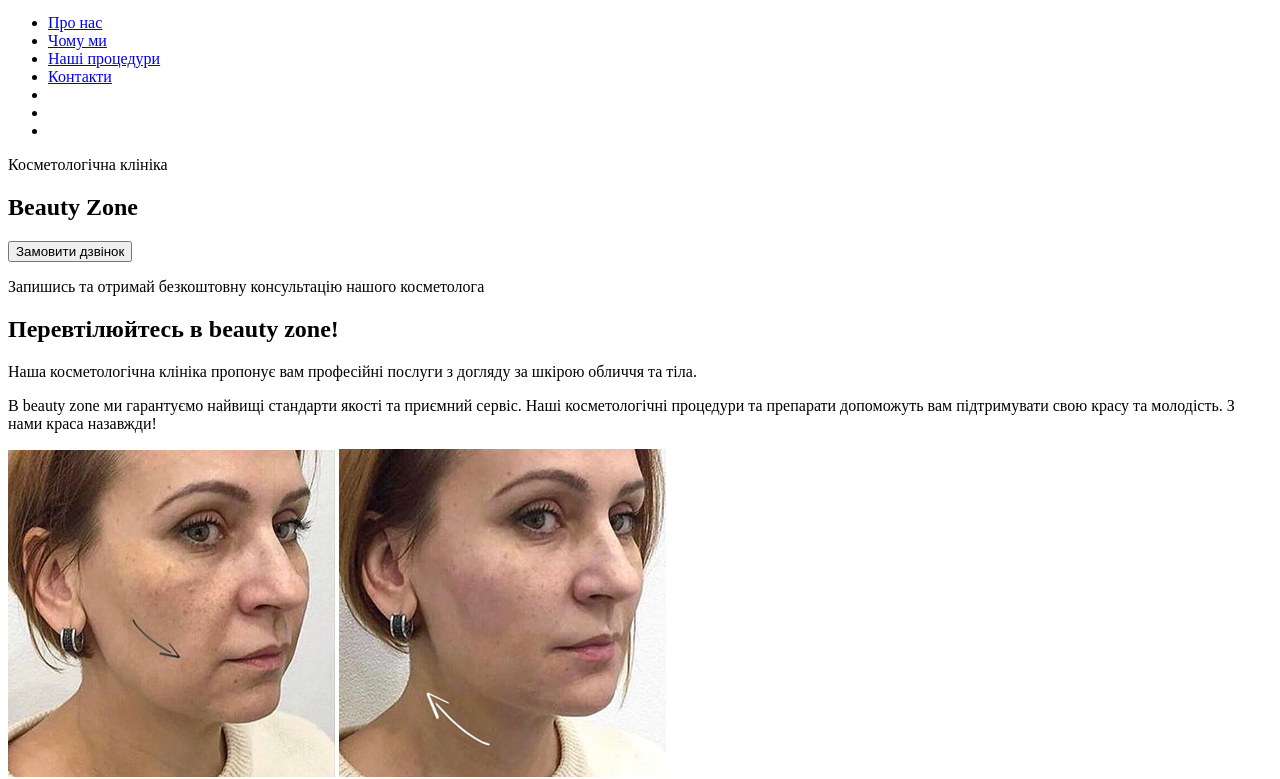
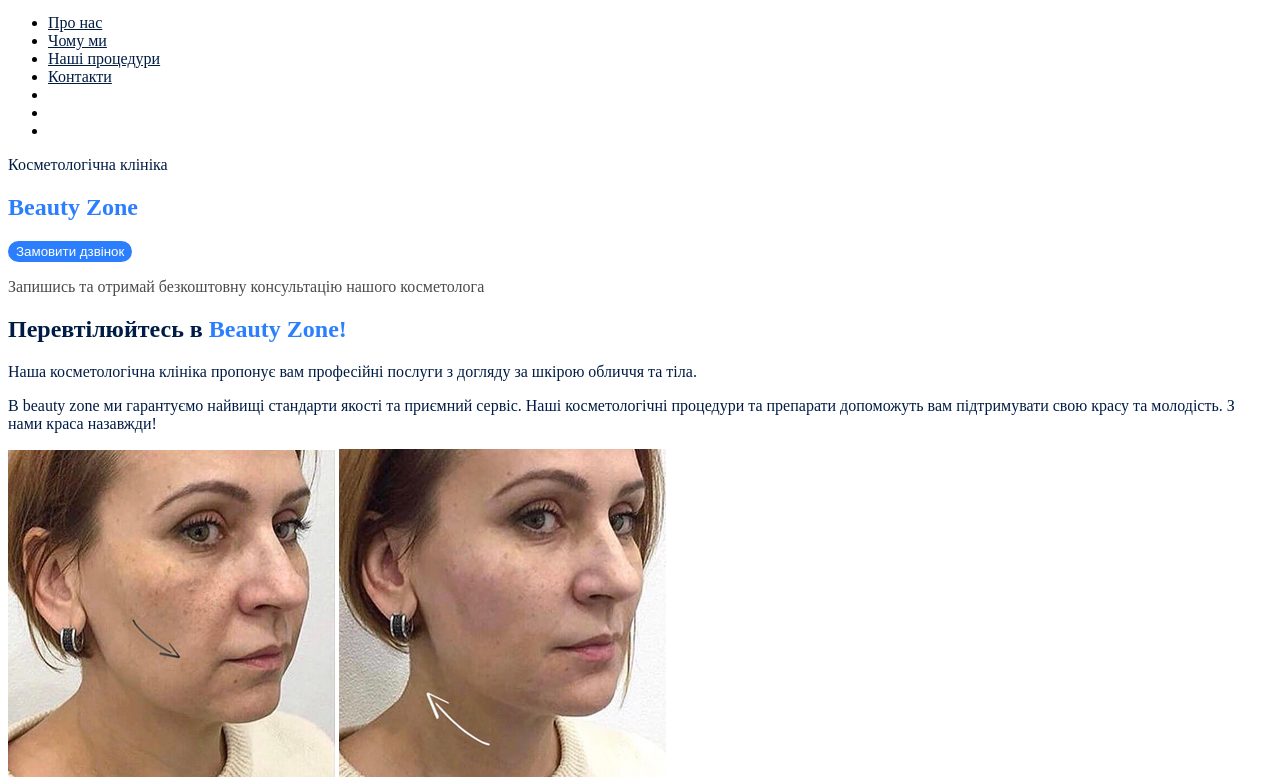
Before and after one commit to Vadhouse/genius-homework-1, a plain HTML site: page index.html in a window 1280 px wide. Shown: the part 51-830 px from the top of the page. Drawn offline with Linux system fonts and the light colour scheme.

Commit message:
add updates

```diff
--- /dev/null
+++ b/CSS/styles.css
@@ -0,0 +1,51 @@
+:root {
+  --color-brand-ligt: #2b7fff;
+  --color-brand-dark: #011c44;
+}
+
+/* Base */
+.button {
+  color: #ffffff;
+  background: var(--color-brand-ligt);
+  border: 2px solid var(--color-brand-ligt);
+  border-radius: 32px;
+  cursor: pointer;
+}
+
+/* Button */
+.button:focus {
+  color: #000000;
+  background-color: transparent;
+  border: 2px solid var(--color-brand-ligt);
+}
+
+/* Link */
+.link {
+  color: var(--color-brand-dark);
+}
+
+.link:hover {
+  color: var(--color-brand-ligt);
+}
+
+/* Hero section */
+.hero-title {
+  color: var(--color-brand-ligt);
+}
+
+/* Main Light blue color */
+.section-title {
+  color: var(--color-brand-ligt);
+}
+
+.section-title .accent {
+  color: var(--color-brand-dark);
+}
+
+.section-gray .accent {
+  color: #4a4a4a;
+}
+
+.section-black .accent {
+  color: #000000;
+}
--- a/index.html
+++ b/index.html
@@ -3,19 +3,20 @@
   <head>
     <meta charset="UTF-8" />
     <meta name="viewport" content="width=device-width, initial-scale=1.0" />
-    <title>Document</title>
+    <title>Beauty Zone</title>
+    <link rel="stylesheet" href="./CSS/styles.css" />
   </head>
   <body>
     <header>
       <nav>
-        <a href="#">
+        <a href="/">
           <img src="./Images/logo.svg" alt="Логотип зона краси" />
         </a>
         <ul>
-          <li><a href="#">Про нас</a></li>
-          <li><a href="#">Чому ми</a></li>
-          <li><a href="#">Наші процедури</a></li>
-          <li><a href="#">Контакти</a></li>
+          <li><a class="link" href="#About us-section">Про нас</a></li>
+          <li><a class="link" href="#Why we are-section">Чому ми</a></li>
+          <li><a class="link" href="#Our treatment-section">Наші процедури</a></li>
+          <li><a class="link" href="#Contacts-section">Контакти</a></li>
           <li>
             <a href="#">
               <!-- Call -->
@@ -32,31 +33,35 @@
             </a>
           </li>
         </ul>
-        <p>Косметологічна клініка</p>
       </nav>
     </header>
     <main>
       <section>
-        <h1 lang="en">Beauty Zone</h1>
-        <button type="submit">Замовити дзвінок</button>
-        <p>Запишись та отримай безкоштовну консультацію нашого косметолога</p>
+        <p class="section-title"><span class="accent">Косметологічна клініка</span></p>
+        <h1 class="hero-title" lang="en">Beauty Zone</h1>
+        <button class="button" type="submit">Замовити дзвінок</button>
+        <p class="section-gray">
+          <span class="accent">Запишись та отримай безкоштовну консультацію нашого косметолога</span>
+        </p>
       </section>
-      <section>
-        <h2 lang="en">Перевтілюйтесь в beauty zone!</h2>
-        <p>
-          Наша косметологічна клініка пропонує вам професійні послуги з догляду за шкірою обличчя та
-          тіла.
+      <section id="About us-section">
+        <h2 class="section-title" lang="en"><span class="accent">Перевтілюйтесь в</span> Beauty Zone!</h2>
+        <p class="section-title">
+          <span class="accent"
+            >Наша косметологічна клініка пропонує вам професійні послуги з догляду за шкірою обличчя та тіла.</span
+          >
         </p>
-        <p lang="en">
-          B beauty zone ми гарантуємо найвищі стандарти якості та приємний сервіс. Наші
-          косметологічні процедури та препарати допоможуть вам підтримувати свою красу та молодість.
-          З нами краса назавжди!
+        <p class="section-title" lang="en">
+          <span class="accent">
+            B beauty zone ми гарантуємо найвищі стандарти якості та приємний сервіс. Наші косметологічні процедури та препарати
+            допоможуть вам підтримувати свою красу та молодість. З нами краса назавжди!</span
+          >
         </p>
         <img src="./Images/face before.jpg" alt="Обличчя жінки до лікування" />
         <img src="./Images/face after.jpg" alt="Обличчя жінки після лікування" />
       </section>
-      <section>
-        <h2>Чому люди обирають нас</h2>
+      <section id="Why we are-section">
+        <h2 class="section-title"><span class="accent">Чому люди</span> обирають нас</h2>
         <ul>
           <li>
             <article>
@@ -75,12 +80,11 @@
           </li>
         </ul>
       </section>
-      <section>
-        <h2>Наші процедури</h2>
+      <section id="Our treatment-section">
+        <h2 class="section-title"><span class="accent">Наші</span> процедури</h2>
         <ul>
           <li>
             <article>
-              <h3>Маски для обличчя</h3>
               <img src="./Images/treatment cream.jpg" alt="Обличчя жінки намащене кремом" />
             </article>
           </li>
@@ -96,8 +100,17 @@
           </li>
         </ul>
       </section>
-      <section>
-        <h2>Як нас знайти</h2>
+      <section id="Contacts-section">
+        <h2 class="section-title"><span class="accent">Як нас</span> знайти</h2>
+        <iframe
+          src="https://www.google.com/maps/embed?pb=!1m18!1m12!1m3!1d2540.9398795016164!2d30.515553975781348!3d50.4422204879573!2m3!1f0!2f0!3f0!3m2!1i1024!2i768!4f13.1!3m3!1m2!1s0x40d4cef8b5f6338d%3A0x25c7f06ad686451c!2z0LHRg9C70YzQstCw0YAg0KLQsNGA0LDRgdCwINCo0LXQstGH0LXQvdC60LAsIDUsINCa0LjRl9CyLCAwMjAwMA!5e0!3m2!1suk!2sua!4v1744712798059!5m2!1suk!2sua"
+          width="605"
+          height="481"
+          style="border: 0"
+          allowfullscreen=""
+          loading="lazy"
+          referrerpolicy="no-referrer-when-downgrade"
+        ></iframe>
       </section>
     </main>
     <footer>
@@ -119,9 +132,7 @@
             <a href="mailto:beautyzone@gmail.com">beautyzone@gmail.com</a>
           </li>
           <li>
-            <a href="https://maps.app.goo.gl/eFC69FL57eEQ75AK8" target="_blank"
-              >Україна, м. Київ, вул. Тараса Шевченка 5</a
-            >
+            <a href="https://maps.app.goo.gl/eFC69FL57eEQ75AK8" target="_blank">Україна, м. Київ, вул. Тараса Шевченка 5</a>
           </li>
           <li>
             <a href="#">
@@ -140,7 +151,7 @@
           </li>
         </ul>
         <a href="#" target="_blank">Політика конфіденційності</a>
-        <p>© 2022 Дані захищені</p>
+        <p>&copy; 2022 Дані захищені</p>
       </address>
     </footer>
   </body>
```
Also changed, not shown: 1 other file.
